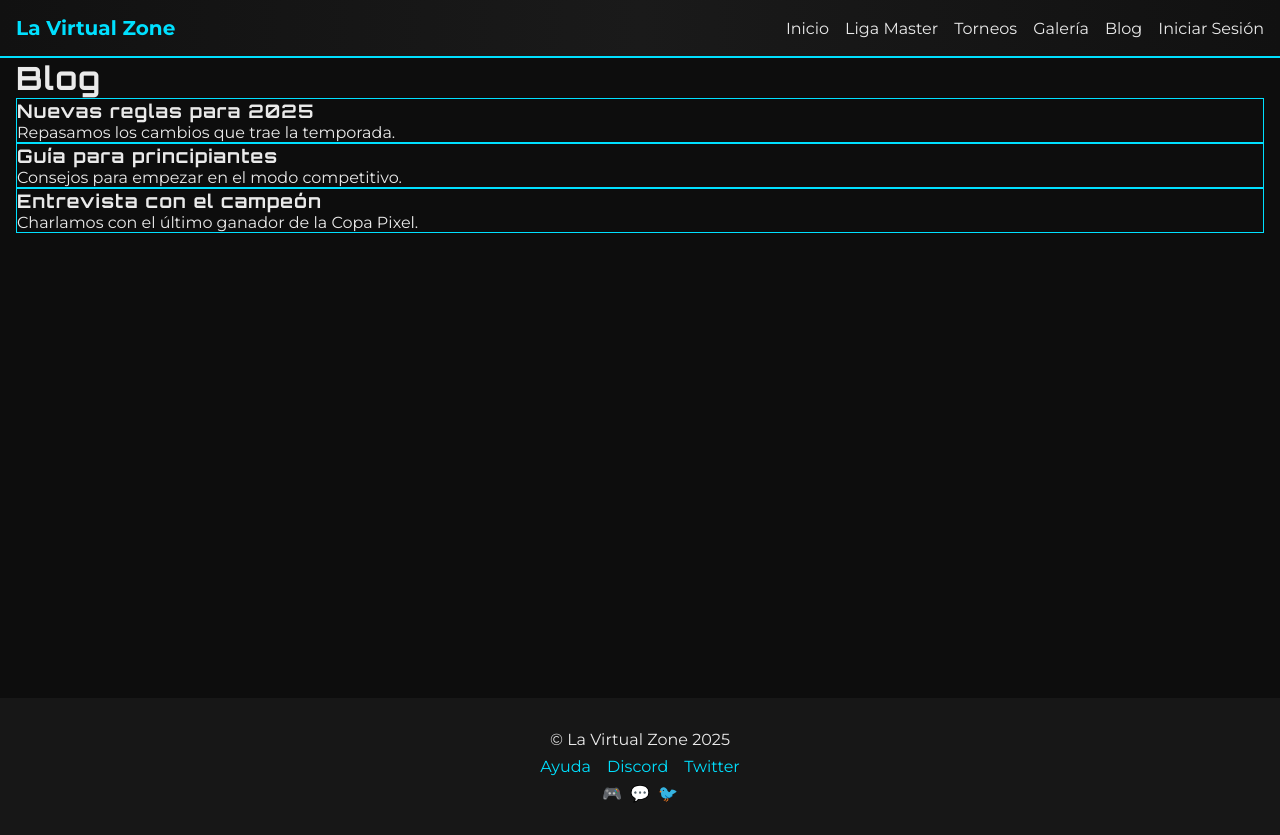
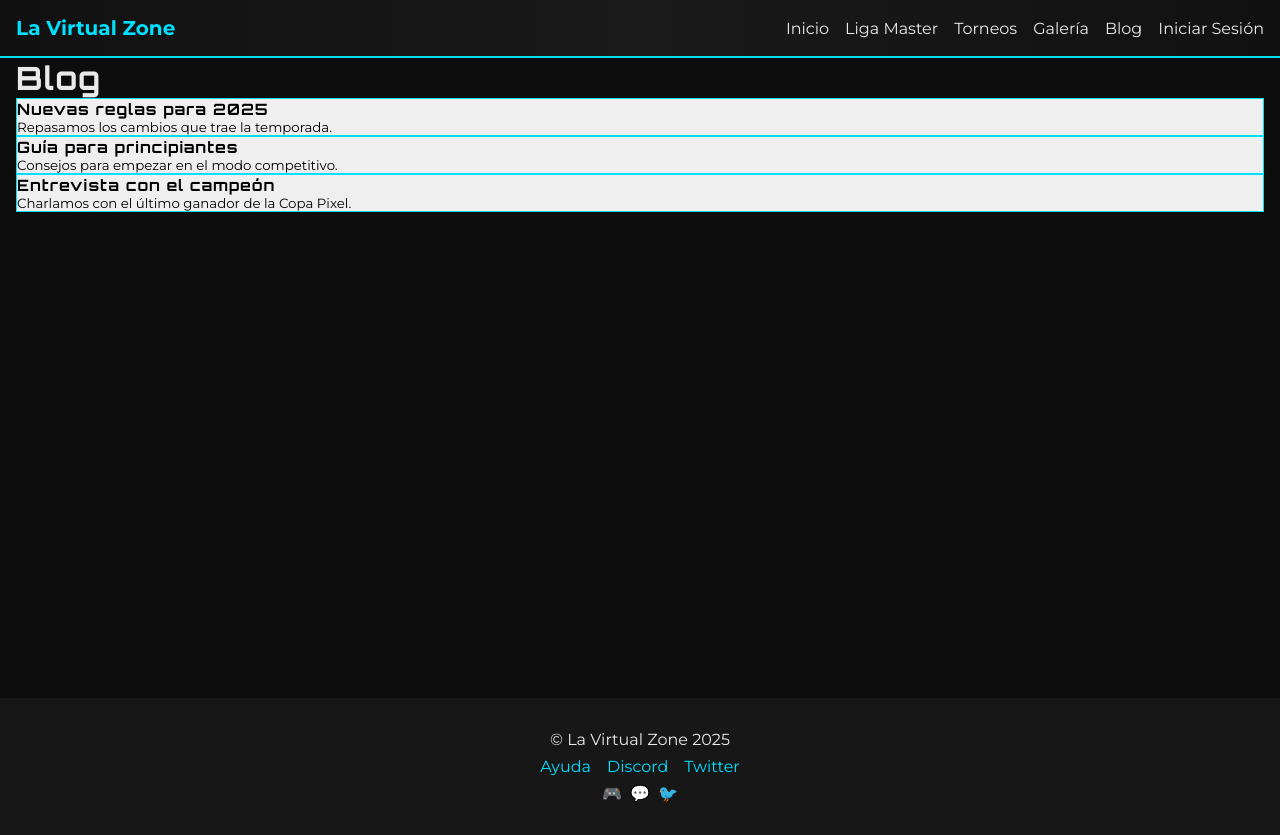
Before and after one commit to jacksonhehe/La-Virtual-Zone-, a React (Vite) app: page /blog in a window 1280 px wide. Built offline with nearby package versions, Linux system fonts and the light colour scheme.

Commit message:
Use button for interactive cards

```diff
--- a/src/components/ui/Card.tsx
+++ b/src/components/ui/Card.tsx
@@ -9,16 +9,25 @@ interface CardProps {
 }
 
 export default function Card({ title, image, onClick, children, className }: CardProps) {
-  return (
-    <div
-      className={`bg-zinc-800 rounded border border-[var(--primary)] shadow hover:shadow-lg overflow-hidden cursor-pointer transform transition-transform hover:scale-105 ${className ?? ''}`}
-      onClick={onClick}
-    >
+  const base = `bg-zinc-800 rounded border border-[var(--primary)] shadow hover:shadow-lg overflow-hidden w-full text-left ${
+    onClick ? 'cursor-pointer transform transition-transform hover:scale-105' : ''
+  } ${className ?? ''}`
+
+  const content = (
+    <>
       {image && <img src={image} alt={title} className="w-full h-40 object-cover" />}
       <div className="p-4 space-y-2">
         <h3 className="text-lg font-semibold">{title}</h3>
         {children}
       </div>
-    </div>
+    </>
+  )
+
+  return onClick ? (
+    <button type="button" className={base} onClick={onClick}>
+      {content}
+    </button>
+  ) : (
+    <div className={base}>{content}</div>
   )
 }
```
